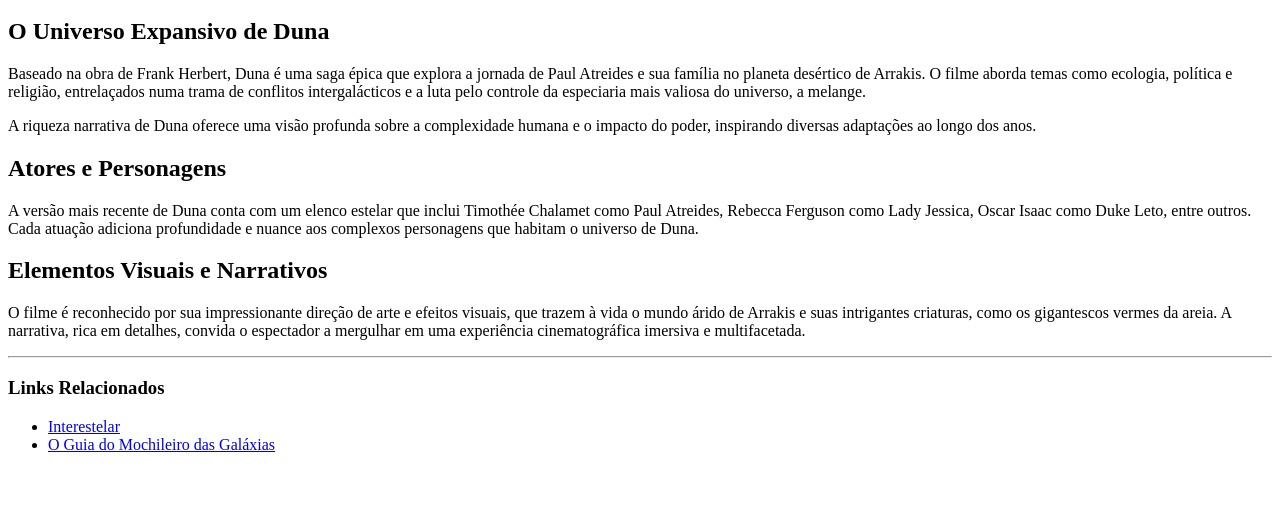
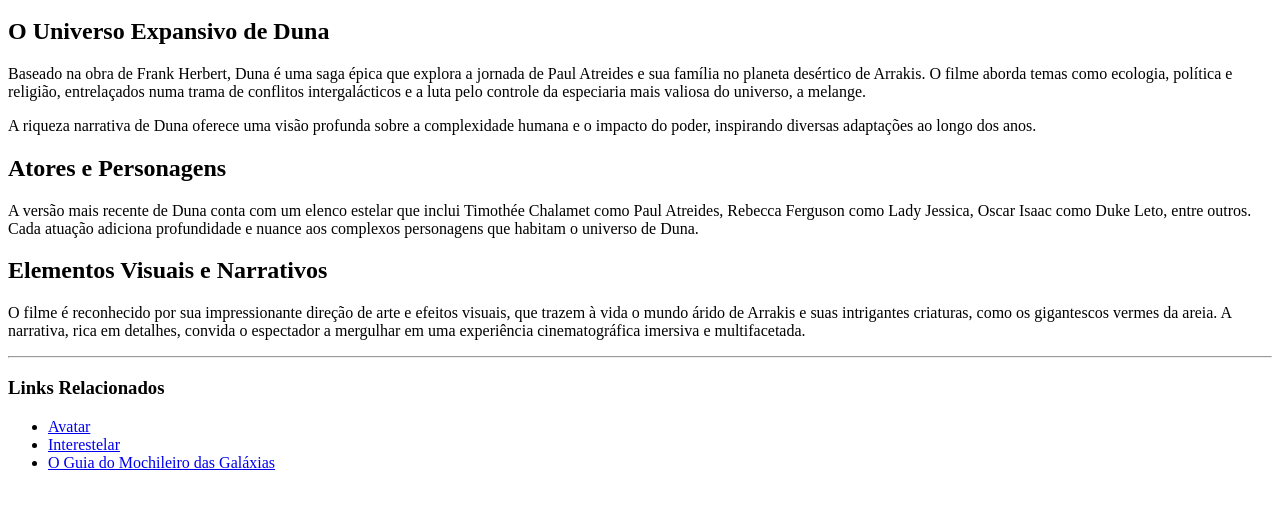
Before and after one commit to LincolnMatheus97/crawler-buscador-filmes-ficcao, a website: page pages/duna.html in a window 1280 px wide. Shown: the part 100-606 px from the top of the page. Drawn offline with Linux system fonts and the light colour scheme.

Commit message:
:sparkles:feat: adiciona link para avatar

```diff
--- a/pages/duna.html
+++ b/pages/duna.html
@@ -21,6 +21,7 @@
     <hr>
     <h3>Links Relacionados</h3>
     <ul>
+        <li><a href="avatar.html">Avatar</a></li>
         <li><a href="interestelar.html">Interestelar</a></li>
         <li><a href="mochileiro.html">O Guia do Mochileiro das Galáxias</a></li>
     </ul>
```
